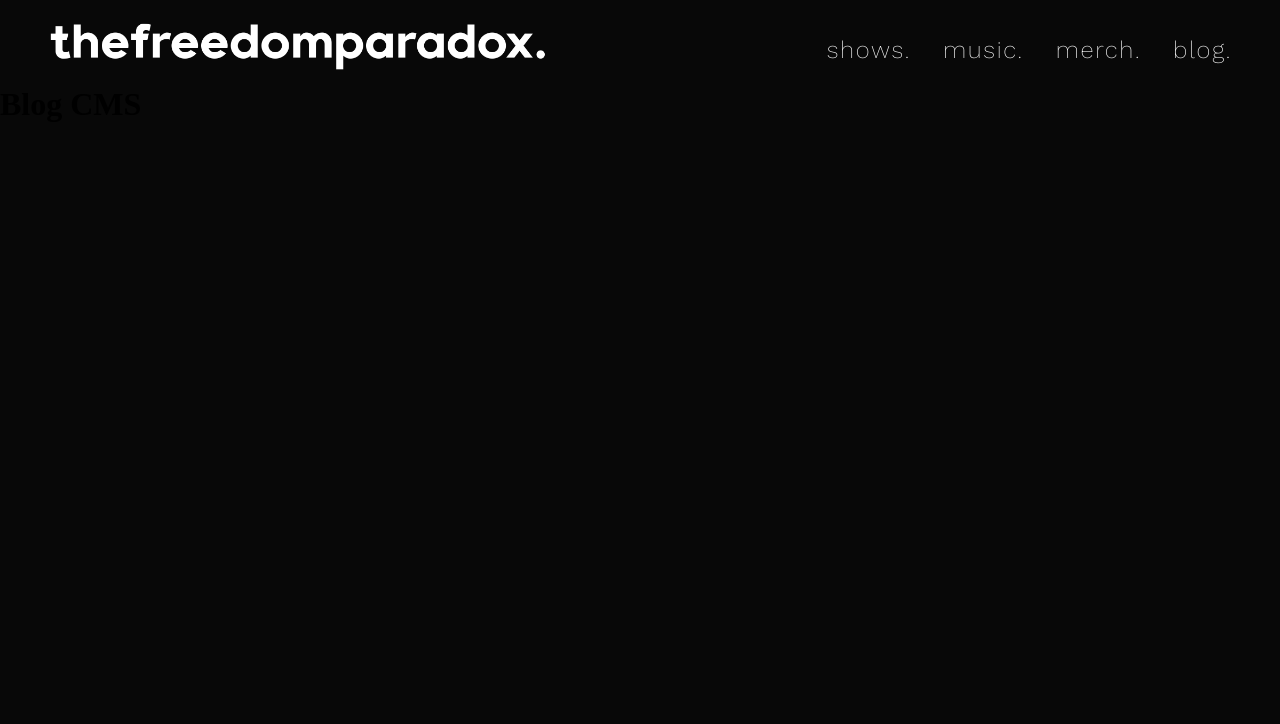
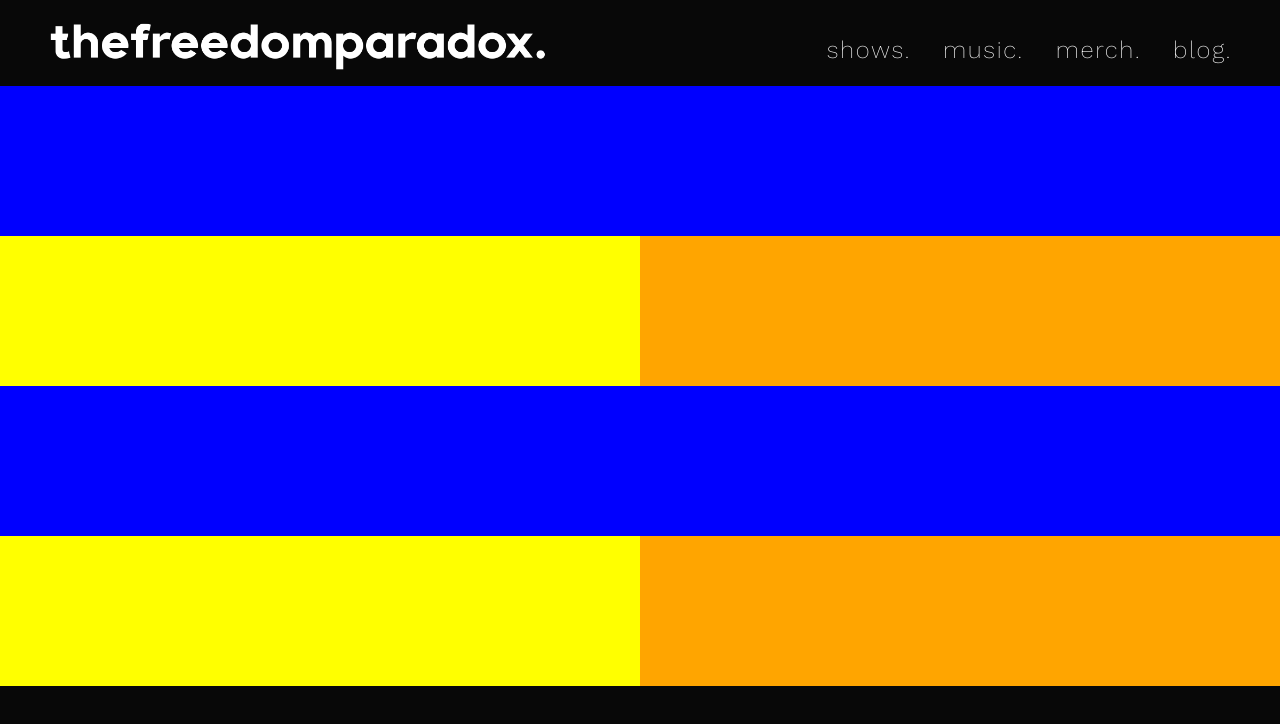
Before and after one commit to elliottdombrowski/tfp, a React (Create React App) app in the folder client/: page /blogcms in a window 1280 px wide. Shown: the top 724 px of the page. Built offline with nearby package versions, Linux system fonts and the light colour scheme.

Commit message:
set up grid for blog cms

```diff
--- a/client/src/App.js
+++ b/client/src/App.js
@@ -16,9 +16,10 @@ function App() {
     <div className="App">
       <Router>
         <Header />
+        <BlogCMS />
 
         <Routes>
-          <Route exact path='/' element={<Homepage />} />
+          {/* <Route exact path='/' element={<Homepage />} /> */}
 
           <Route exact path='/blog' element={<BlogPage />} />
           <Route exact path='/blogcms' element={<BlogCMS />} />
--- a/client/src/pages/BlogCMS/BlogCMS.js
+++ b/client/src/pages/BlogCMS/BlogCMS.js
@@ -5,7 +5,11 @@ import './query.scss';
 
 const BlogCMS = () => {
   return (
-    <h1>Blog CMS</h1>
+    <section className='blog-cms-wrapper'>
+      <div className='blog-cms-header'></div>
+      <div className='blog-cms-subheader'></div>
+      <div className='blog-cms-body'></div>
+    </section>
   );
 };
 
--- a/client/src/pages/BlogCMS/styles.scss
+++ b/client/src/pages/BlogCMS/styles.scss
@@ -0,0 +1,28 @@
+.blog-cms-wrapper {
+  display: grid;
+  grid-template-areas:
+    'one one'
+    'two three'
+  ;
+  background: red;
+  // height: fit-content;
+
+  div {
+    background: white;
+
+    &.blog-cms-header {
+      grid-area: one;
+      background: blue;
+    }
+
+    &.blog-cms-subheader {
+      grid-area: two;
+      background: yellow;
+    }
+
+    &.blog-cms-body {
+      grid-area: three;
+      background: orange;
+    }
+  }
+}
```
